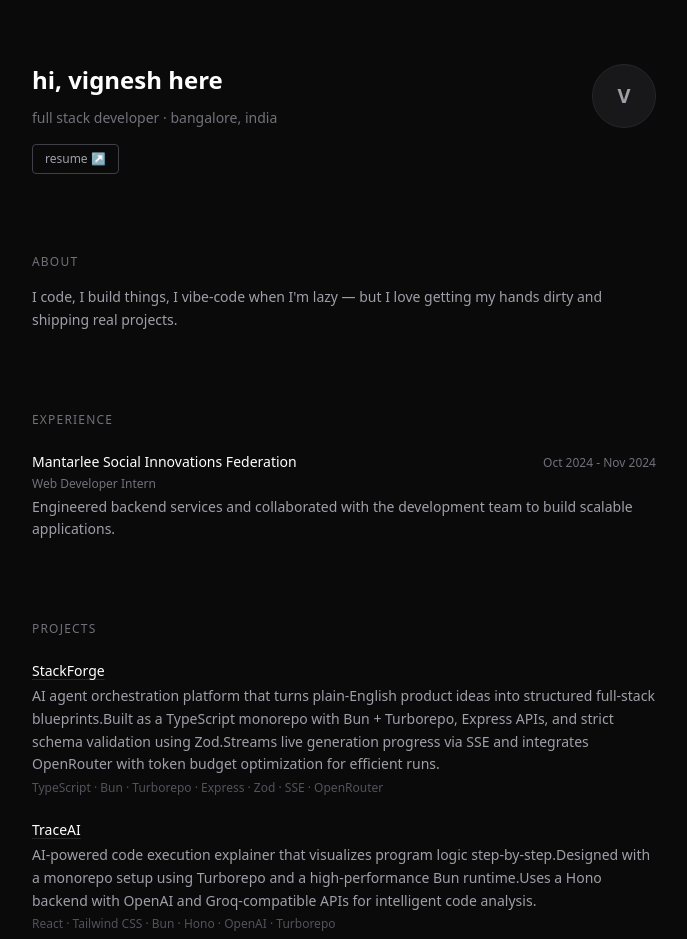
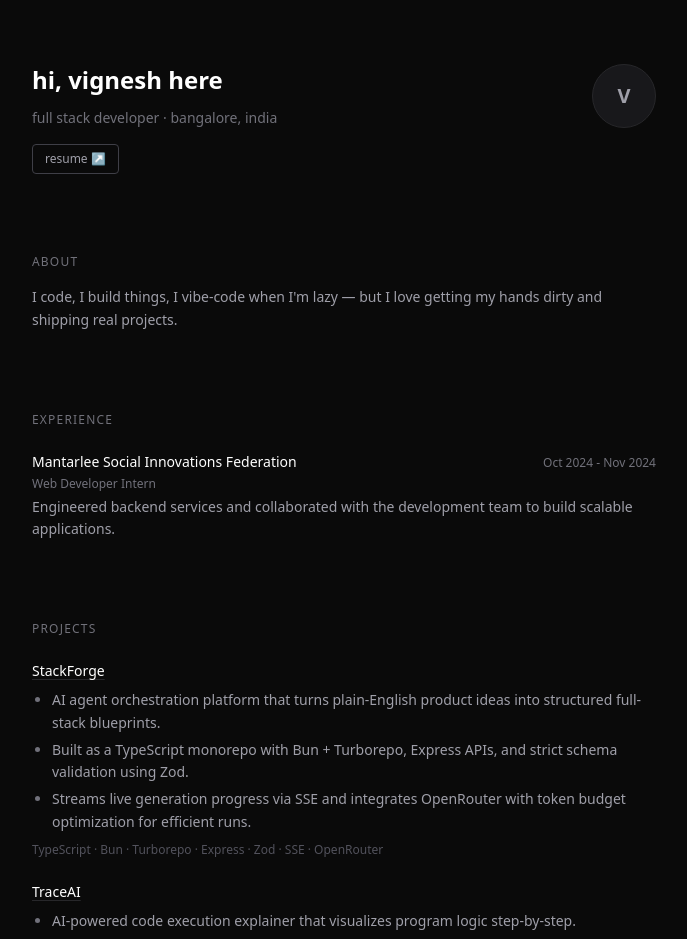
Before and after one commit to 7vignesh/vignxsh, a Next.js app: page / in a window 1280 px wide. Shown: the top 939 px of the page, without its empty margins (296-983 px from the left). Built offline with nearby package versions, Linux system fonts and the light colour scheme.

Commit message:
feat(projects): render description points as bullet list
Update the Projects section to render each description item as a list bullet and adjust spacing to match the new format.

```diff
--- a/src/components/sections/Projects.tsx
+++ b/src/components/sections/Projects.tsx
@@ -7,7 +7,7 @@ const Projects: React.FC = () => {
       <h2 className="text-xs font-medium uppercase tracking-widest text-muted">projects</h2>
       <div className="space-y-6">
         {projects.map((project) => (
-          <div key={project.id} className="space-y-1">
+          <div key={project.id} className="space-y-2">
             <div className="flex items-center gap-3">
               {project.githubUrl ? (
                 <a
@@ -32,7 +32,11 @@ const Projects: React.FC = () => {
                 </a>
               )}
             </div>
-            <p className="text-sm text-zinc-400 leading-relaxed">{project.description}</p>
+            <ul className="list-disc space-y-1 pl-5 text-sm leading-relaxed text-zinc-400 marker:text-zinc-500">
+              {project.description.map((point, index) => (
+                <li key={`${project.id}-${index}`}>{point}</li>
+              ))}
+            </ul>
             <p className="text-xs text-zinc-600">{project.techStack.join(' · ')}</p>
           </div>
         ))}
```
